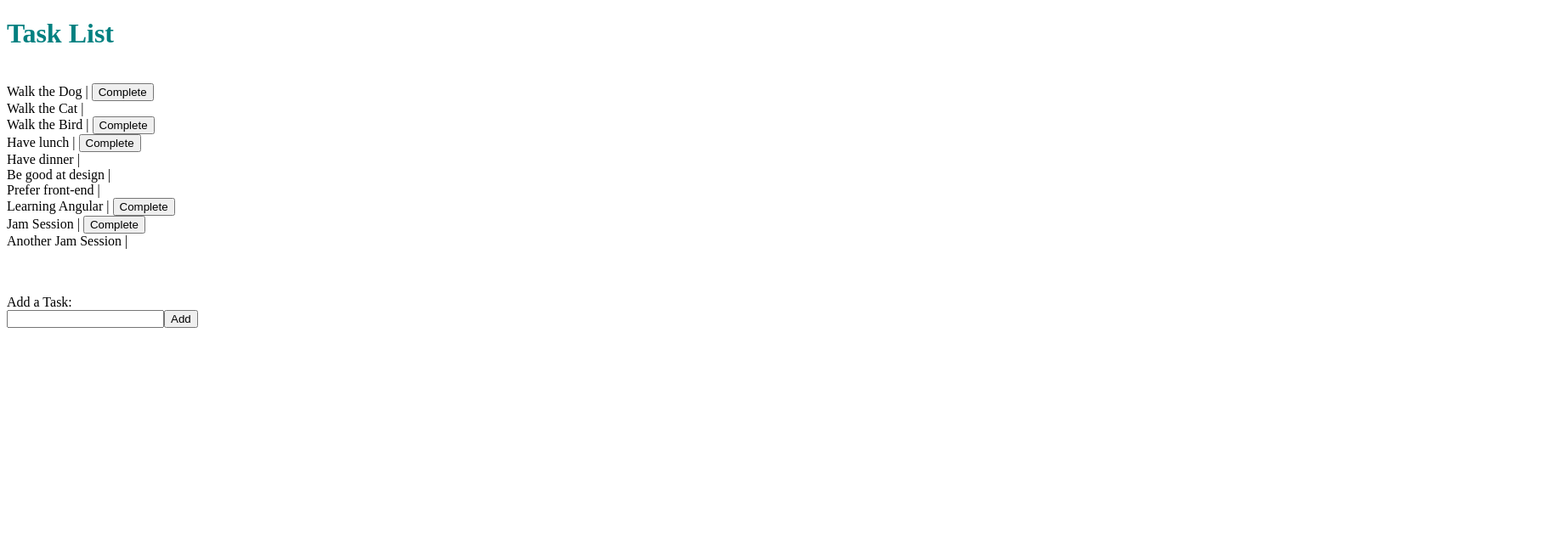
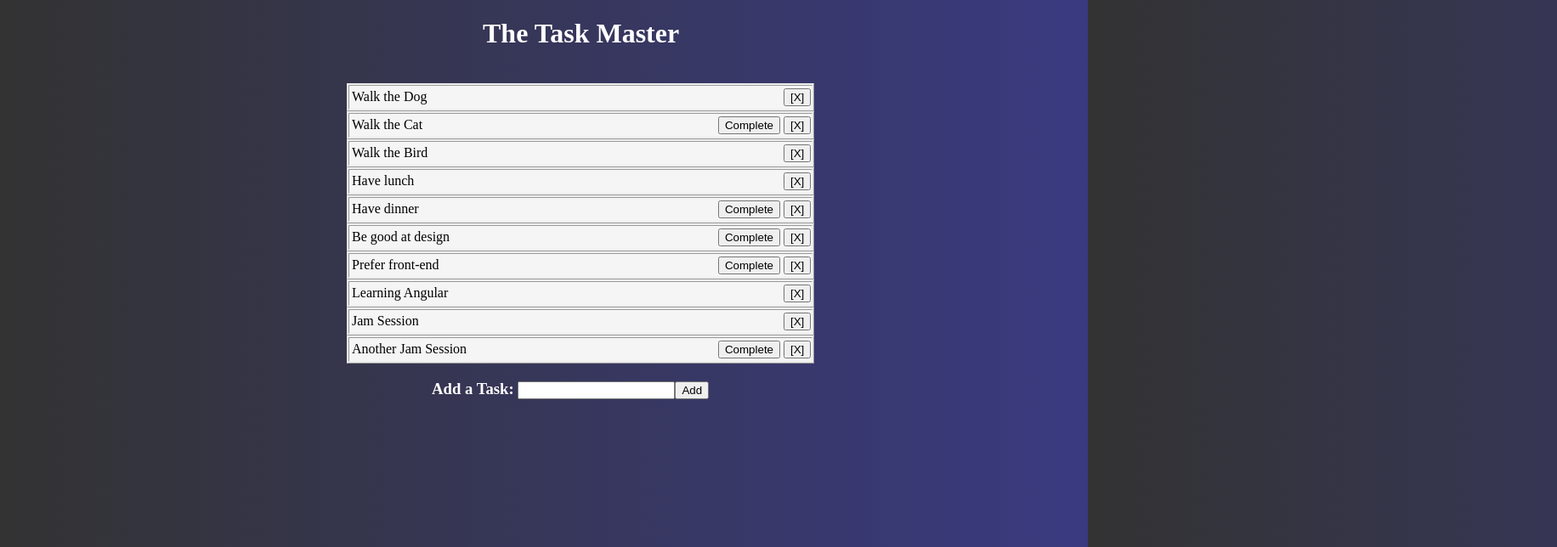
Before and after one commit to VickeryR77/RVAngularFirst, an Angular app: page / in a window 1280 px wide. Shown: the top 644 px of the page at 85% size, 1832 px wide, since content can reach past the window. Built offline with nearby package versions, Linux system fonts and the light colour scheme.

Commit message:
Added lots of CSS, fixed formatting, added remove feature.

```diff
--- a/src/app/app.component.css
+++ b/src/app/app.component.css
@@ -1,3 +1,51 @@
 h1 {
-color:teal;
+color:white;
 }
+
+h3{
+color:white
+}
+
+body{
+    background: linear-gradient(270deg, rgb(58, 58, 129), rgb(51, 51, 51));
+}
+
+table{
+    width: 40%;
+    position: relative;
+    left:400px;
+    border-color:black;
+    border:ridge;
+    background-color: whitesmoke;
+}
+
+div.left {
+    position: relative;
+    width: 400px;
+    text-align: left;
+    background-color: whitesmoke;
+}
+
+div.center {
+    position: relative;
+    width: 100px;
+    text-align: right;
+    background-color: whitesmoke;
+}
+
+div.right{
+    position: relative;
+    width: 30px;
+    text-align: right;
+    background-color: whitesmoke;
+}
+
+div.title{
+    position: relative;
+    left:560px;
+}
+
+div.task{
+    position: relative;
+    left:500px;
+}
--- a/src/app/app.component.html
+++ b/src/app/app.component.html
@@ -1,15 +1,36 @@
+
+<div class="title">
 <h1>{{title}}</h1><br/>
+</div>
 
 <div *ngFor="let chore of tasks">
-  <div class="task">
-{{chore.taskName}} | <button *ngIf="chore.completed" (click)="changeStatus(chore)">Complete</button>
-  </div>
+  <table>
+  <tr>
+    <td>
+      <div class="left">
+        {{chore.taskName}}
+      </div>
+    </td>
+
+    <td>
+      <div class="center">
+        <button *ngIf="chore.completed" (click)="changeStatus(chore)">
+          Complete
+        </button>
+      </div>
+    </td>
+
+    <td>
+      <div class="right">
+        <button (click)="removeTask(chore)">
+          [X]
+        </button>
+      </div>
+    </td>
+  </tr>
+  </table>
 </div>
 
-<br/>
-<br/>
-<br/>
-
-Add a Task:<br/>
-<input [(ngModel)]="question"/>
-<button (click)="addTask()">Add</button>
+<div class="task">
+  <h3 style="color:white">Add a Task: <input [(ngModel)]="question"/><button (click)="addTask()">Add</button></h3>
+</div>
--- a/src/app/app.component.ts
+++ b/src/app/app.component.ts
@@ -1,36 +1,42 @@
-import { Component } from '@angular/core';
+import { Component, ViewEncapsulation } from '@angular/core';
 
 
 @Component({
   selector: 'app-root',
   templateUrl: './app.component.html',
-  styleUrls: ['./app.component.css']
+  styleUrls: ['./app.component.css'],
+  encapsulation: ViewEncapsulation.None
 })
 export class AppComponent {
 
-  title = 'Task List';
+  title = 'The Task Master';
   question = "";
+  show: boolean = true;
 
   tasks: ToDo[] = [
-    {taskName: "Walk the Dog", completed: true},
-    {taskName: "Walk the Cat", completed: false},
-    {taskName: "Walk the Bird", completed: true},
-    {taskName: "Have lunch", completed: true},
-    {taskName: "Have dinner", completed: false},
-    {taskName: "Be good at design", completed: false},
-    {taskName: "Prefer front-end", completed: false},
-    {taskName: "Learning Angular", completed: true},
-    {taskName: "Jam Session", completed: true},
-    {taskName: "Another Jam Session", completed: false}
+    {taskName: "Walk the Dog", completed: false},
+    {taskName: "Walk the Cat", completed: true},
+    {taskName: "Walk the Bird", completed: false},
+    {taskName: "Have lunch", completed: false},
+    {taskName: "Have dinner", completed: true},
+    {taskName: "Be good at design", completed: true},
+    {taskName: "Prefer front-end", completed: true},
+    {taskName: "Learning Angular", completed: false},
+    {taskName: "Jam Session", completed: false},
+    {taskName: "Another Jam Session", completed: true}
   ];
+
 
   changeStatus = function(task: ToDo){
     task.completed=false;
   }
 
   addTask = function(){
+     this.tasks.push({taskName:`${this.question}`,completed:true});
+  }
 
-     this.tasks.push({taskName:`${this.question}`,completed:true});
+  removeTask = function(task: ToDo){
+    this.tasks.splice(this.tasks.indexOf(task),1);
   }
 }
 
```
